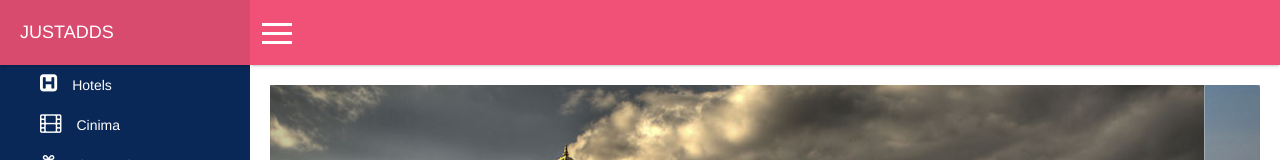
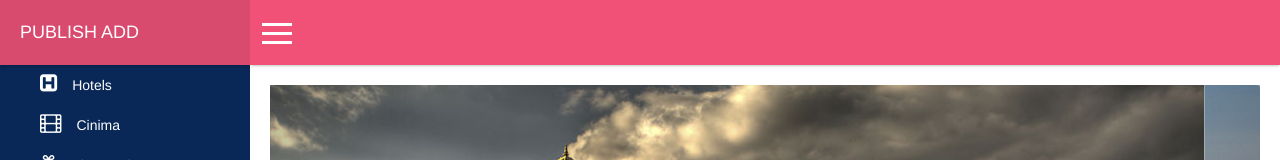
Before and after one commit to Bhavyashree-P-B/new-project, an Angular app: page /#/ in a window 1280 px wide. Shown: the top 160 px of the page. Built offline with nearby package versions, Linux system fonts and the light colour scheme; what angular2-google-maps would draw is missing.

Commit message:
text change

```diff
--- a/src/app/component/navbar/navbar.component.html
+++ b/src/app/component/navbar/navbar.component.html
@@ -3,7 +3,7 @@
     <ul class="sidebar-nav">
         <li class="sidebar-brand">
             <a href="#">
-                        JustAdds
+                        Publish Add
                     </a>
         </li>
         <li *ngFor="let menu of menuData">
--- a/src/index.html
+++ b/src/index.html
@@ -3,7 +3,7 @@
 
 <head>
   <meta charset="utf-8">
-  <title>Just Adds</title>
+  <title>Publish Add</title>
   <base href="/">
 
   <meta name="viewport" content="width=device-width, initial-scale=1">
```
Also changed, not shown: 1 other file (tests, documents, lock files or other folders).
